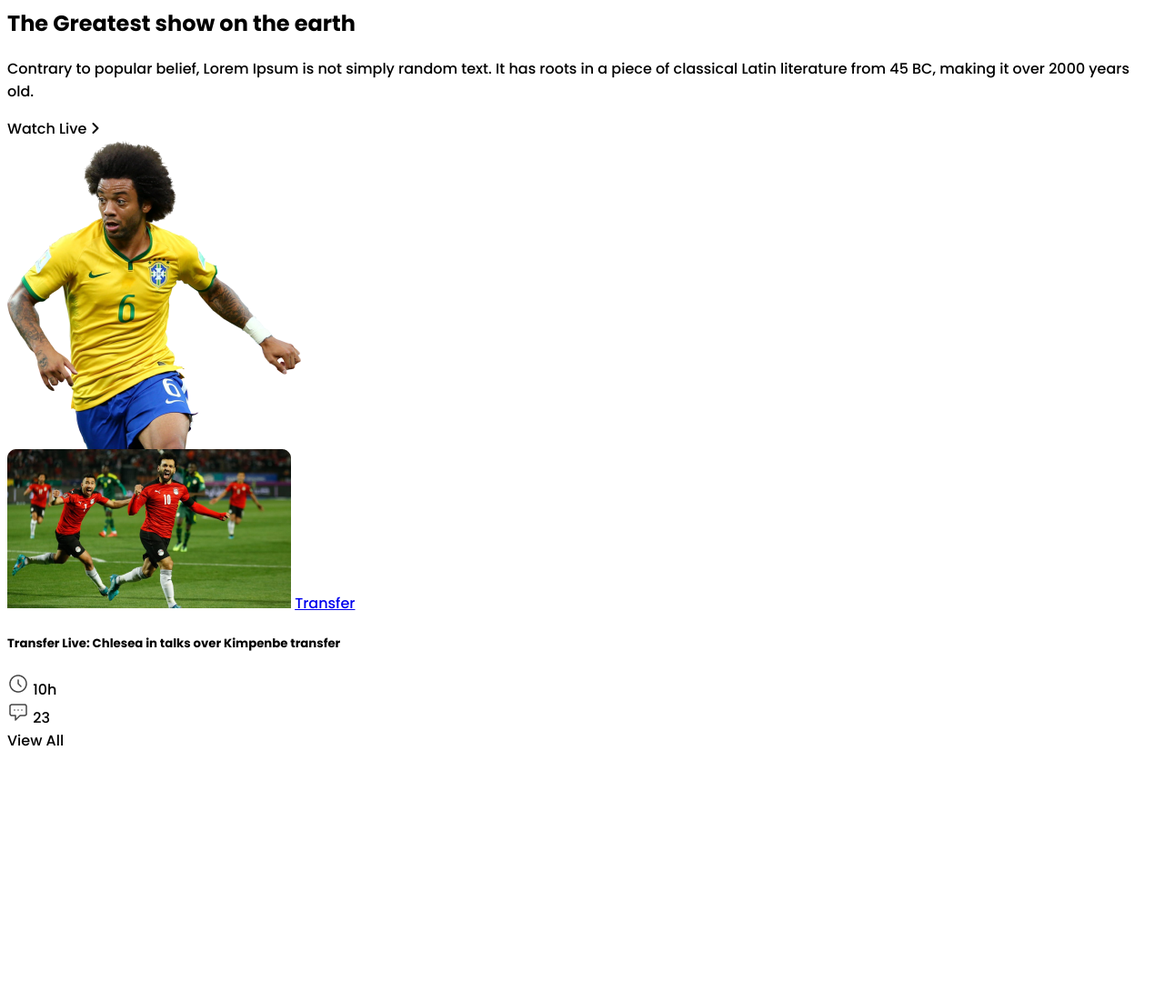
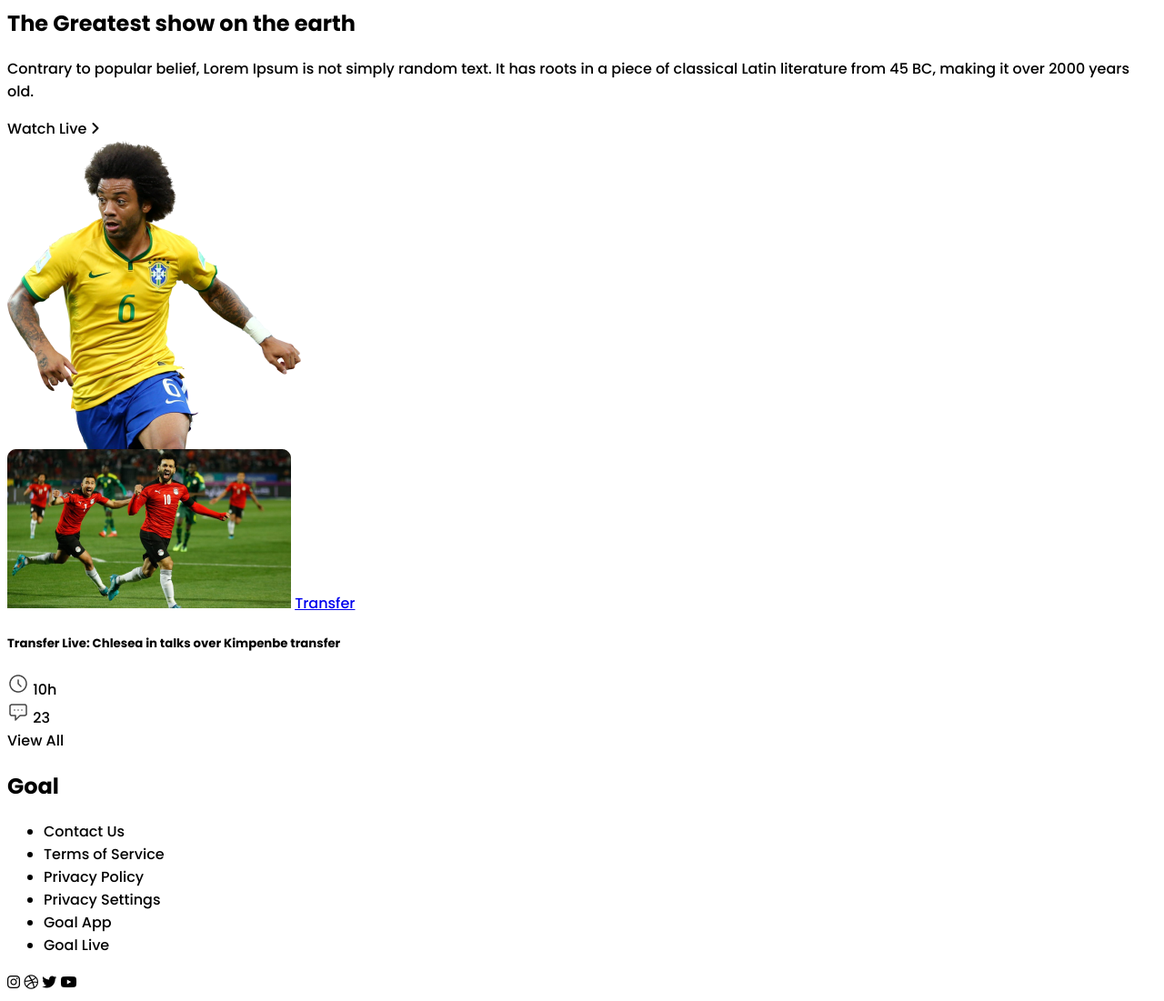
Before and after one commit to MushfiqMoon/pH-three-world-cup, a plain HTML site: page index.html in a window 1280 px wide. Shown: the whole page at 91% size. Before the commit the page ends 835 px from the top, so only its background shows below. Drawn offline with Linux system fonts and the light colour scheme.

Commit message:
html complete for intial phase

```diff
--- a/index.html
+++ b/index.html
@@ -1,4 +1,5 @@
 <html lang="en">
+
 <head>
     <meta charset="UTF-8">
     <meta http-equiv="X-UA-Compatible" content="IE=edge">
@@ -11,12 +12,14 @@
     <!-- main css -->
     <link rel="stylesheet" href="./assets/css/style.css">
 </head>
+
 <body>
     <section class="banner">
         <div class="banner-text">
             <h2 class="banner-title">The Greatest show on the earth</h2>
             <p class="banner-description">Contrary to popular belief, Lorem Ipsum is not simply
-                random text. It has roots in a piece of classical Latin literature from 45 BC, making it over 2000 years old.</p>
+                random text. It has roots in a piece of classical Latin literature from 45 BC, making it over 2000 years
+                old.</p>
             <a class="goal-btn">Watch Live <i class="fa-solid fa-angle-right"></i></a>
         </div>
         <div class="banner-image">
@@ -46,5 +49,29 @@
             <a class="goal-btn">View All</a>
         </section>
     </main>
+    <footer>
+        <div class="footer-top">
+            <h2>Goal</h2>
+        </div>
+        <div class="footer-middle">
+            <ul>
+                <li>Contact Us </li>
+                <li>Terms of Service</li>
+                <li>Privacy Policy</li>
+                <li>Privacy Settings </li>
+                <li>Goal App </li>
+                <li>Goal Live</li>
+            </ul>
+        </div>
+        <div class="footer-bottom">
+            <div class="social">
+                <i class="fa-brands fa-instagram"></i>
+                <i class="fa-brands fa-dribbble"></i>
+                <i class="fa-brands fa-twitter"></i>
+                <i class="fa-brands fa-youtube"></i>
+            </div>
+        </div>
+    </footer>
 </body>
+
 </html>
```
Also changed, not shown: 1 other file.
